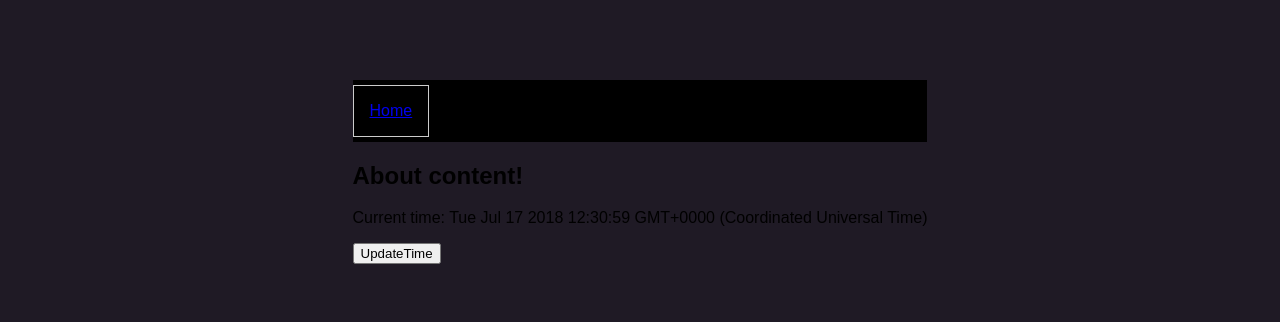
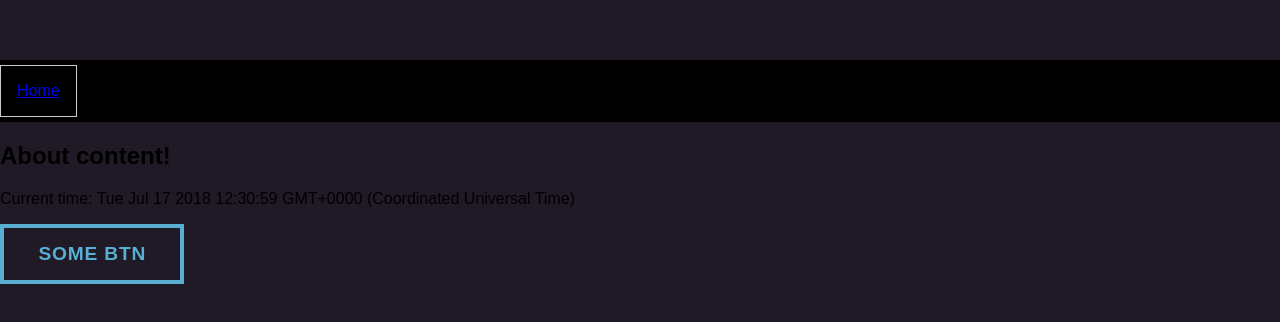
Before and after one commit to vadvoice/fullstackreact, a React app: page /about in a window 1280 px wide. Shown: the part 228-550 px from the top of the page. Built offline with nearby package versions, Linux system fonts and the light colour scheme.

Commit message:
the ability to put functions into a button component as reaction on the events

```diff
--- a/src/components/Button/Button.js
+++ b/src/components/Button/Button.js
@@ -6,11 +6,13 @@ class Button extends Component {
         console.log(e)
     }
     render() {
-        const { placeholder, log } = this.props
+        const { placeholder, propAction } = this.props
+        const action = propAction ? propAction : this.doingSomething
+
         return ( <button
         	className = "btn draw-border"
-            onClick = {
-                (e) => this.doingSomething(e) } >
+            onClick = {(e) => action(e) }
+            >
             { placeholder }
             </button>
         );
--- a/src/components/Button/Button.scss
+++ b/src/components/Button/Button.scss
@@ -63,6 +63,7 @@
   font: 700 1.2rem 'Roboto Slab', sans-serif;
   padding: 1em 2em;
   letter-spacing: 0.05rem;
+  text-transform: uppercase;
 
   &:focus { outline: 2px dotted #55d7dc; }
 }
--- a/src/components/Header/Header.scss
+++ b/src/components/Header/Header.scss
@@ -4,10 +4,9 @@
     display: flex;
     justify-content: space-around;
     align-items: center;
-    padding: 1em;
+    padding: $gap;
     background: $primary-color;
     color: #ffffff;
-    height: 15%;
     box-sizing: border-box;
 
     .header-button-wrapper {
--- a/src/containers/About/About.js
+++ b/src/containers/About/About.js
@@ -1,12 +1,18 @@
 import React, { Component } from 'react'
+import Button from '../../components/Button/Button'
 
 class About extends Component {
   render() {
+  	const {updateTime} = this.props
     return (
       <section>
       	<h1>About content!</h1>
         <p>Current time: {this.props.currentTime}</p>
-        <button onClick={e => this.props.updateTime()}>UpdateTime</button>
+        {/*<button onClick={e => updateTime(e)}>update time</button>*/}
+        <Button
+              placeholder='some btn'
+              propAction={updateTime}
+            ></Button>
       </section>
     )
   }
--- a/src/containers/App/App.js
+++ b/src/containers/App/App.js
@@ -22,7 +22,7 @@ class App extends Component {
 	   				path="/"
 	        		render={(renderProps) => {
 						return (
-			              <div>
+			              <div className="container">
 			              	<div className="navigation">
 			              		<Link to='/about'>About</Link>
 			              	</div>
@@ -34,7 +34,7 @@ class App extends Component {
 	   			<Route
 	   				path="/about"
 	        		render={(renderProps) => (
-		              <div>
+		              <div className="container">
 		              	<div className="navigation">
 		              		<Link to='/'>Home</Link>
 		              	</div>
--- a/src/containers/App/App.scss
+++ b/src/containers/App/App.scss
@@ -1,3 +1,7 @@
+.container {
+    min-width: 100vw;
+}
+
 .navigation {
   background: #000;
   padding: 5px 0;
--- a/src/containers/Root.js
+++ b/src/containers/Root.js
@@ -1,5 +1,6 @@
 import React from 'react';
 import { Provider, connect } from 'react-redux';
+import { bindActionCreators } from 'redux'
 import App from './App/App';
 import configureStore from '../redux/configureStore';
 import { fetchNewTime } from '../redux/actionCreators'
@@ -14,7 +15,7 @@ const putStateToProps = state => {
 
 const putActionsToProps = dispatch => {
   return ({
-    updateTime: () => dispatch(fetchNewTime())
+    updateTime: bindActionCreators(fetchNewTime, dispatch)
   })
 }
 
@@ -29,36 +30,3 @@ const Root = (props) => {
 }
 
 export default Root;
-
-// import React, { Component } from 'react';
-// import { Provider } from 'react-redux';
-// import App from './App/App';
-// import configureStore from '../redux/configureStore'
-// import { connect } from 'react-redux'
-// import { fetchNewTime } from '../redux/actionCreators'
-
-// const putStateToProps = state => {
-//   return {
-//     currentTime: state.currentTime
-//   }
-// }
-
-// const putActionsToProps = dispatch => {
-//   return ({
-//     updateTime: () => dispatch(fetchNewTime())
-//   })
-// }
-
-// const store = configureStore()
-
-// class Root extends Component {
-//   render() {
-//   	return (
-// 			<Provider store={store}>
-// 				<App />
-// 			</Provider>
-// 		);
-// 	}
-// }
-
-// export default connect(putStateToProps, putActionsToProps)(Root);
--- a/src/redux/actionCreators.js
+++ b/src/redux/actionCreators.js
@@ -1,15 +1,17 @@
 import * as types from './types';
 
-export const fetchNewTime = () => ({
-  type: types.FETCH_NEW_TIME,
-  payload: new Date().toString(),
-})
+export const fetchNewTime = (e) => {
+    return {
+        type: types.FETCH_NEW_TIME,
+        payload: new Date().toString(),
+    }
+}
 
 export const login = (user) => ({
-  type: types.LOGIN,
-  payload: user
+    type: types.LOGIN,
+    payload: user
 })
 
 export const logout = () => ({
-  type: types.LOGOUT,
+    type: types.LOGOUT,
 })
--- a/src/redux/reducers.js
+++ b/src/redux/reducers.js
@@ -8,6 +8,7 @@ export const initialState = {
 export const rootReducer = (state = initialState, action) => {
     switch (action.type) {
         case types.FETCH_NEW_TIME:
+        	console.log('action: ', action)
             return { ...state, currentTime: action.payload }
         default:
             return state;
--- a/src/styles/_Variables.scss
+++ b/src/styles/_Variables.scss
@@ -1,11 +1,33 @@
 
 $main-color: #1D053A;
+
 $primary-color: #000000;
+$secondary-color: #313773;
+
+
+//text
 $primary-text: #212121;
-$secondary-color: #313773;
 $secondary-text: #F5F5F5;
 $text-shadow: #212121;
 
+
+// decorations
 $decoration: #B2EBF2;
+$gradient: linear-gradient(#000, #262A38);
 
-$gradient: linear-gradient(#000, #262A38);
+// media queries
+$mobile-portrait: 420px;
+$mobile-landscape: 736px;
+$tablet-portrait: 800px;
+$tablet-landscape: 1024px;
+$desktop: 1120px;
+$middle-desktop: 1280px;
+$large-desktop: 1920px;
+
+// dimensions
+$padding: var(--padding, 0.5em);
+$margin: var(--margin, 1em);
+$gap: var(--gap, 2em);
+$border-radius: var(--border-radius, 2px);
+$border: var(--border, thin solid var(--border-color, $decoration));
+$box-shadow: var(--box-shadow, 0 1px 3px 0 rgba(0, 0, 0, 0.12));
```
